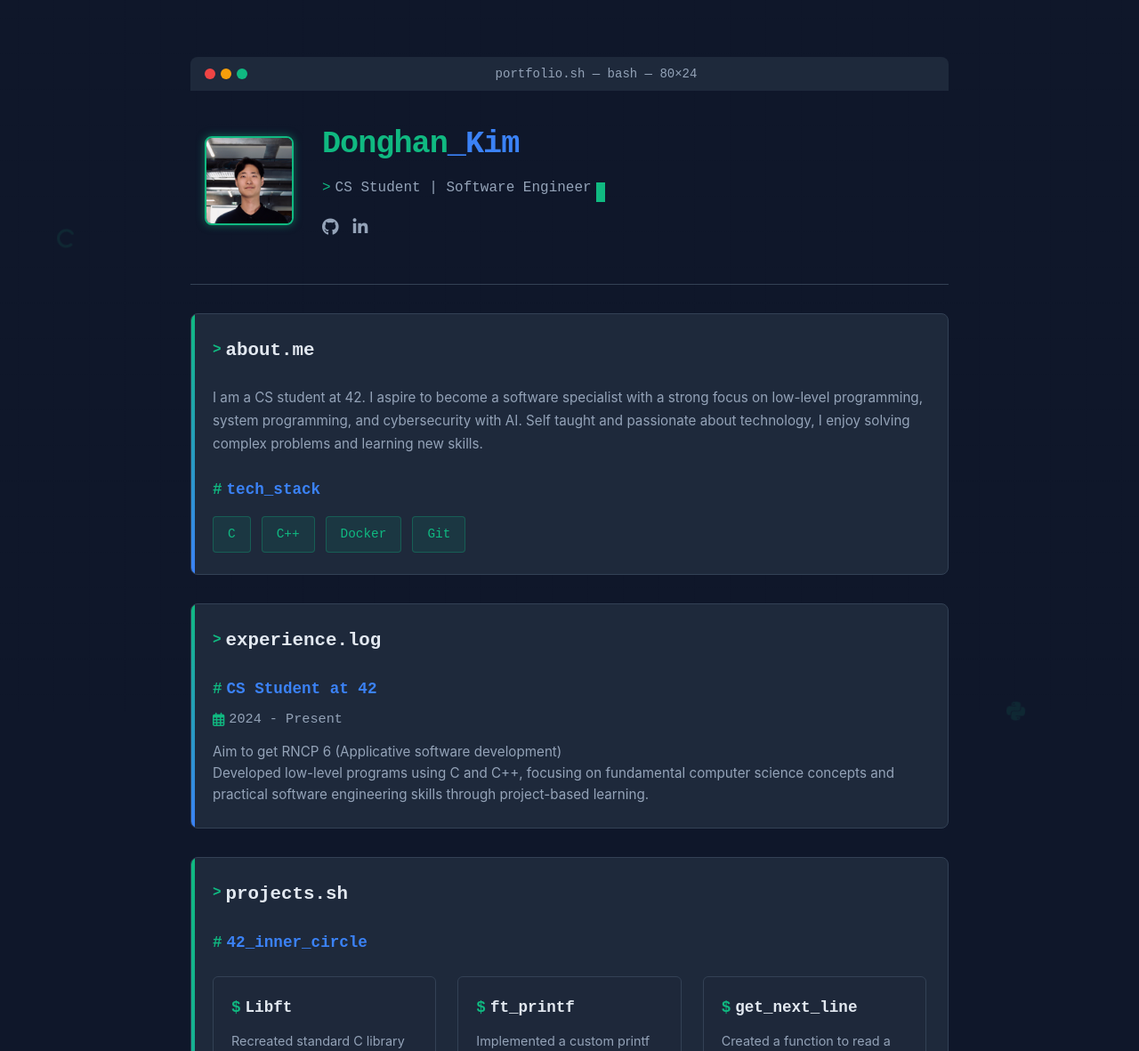
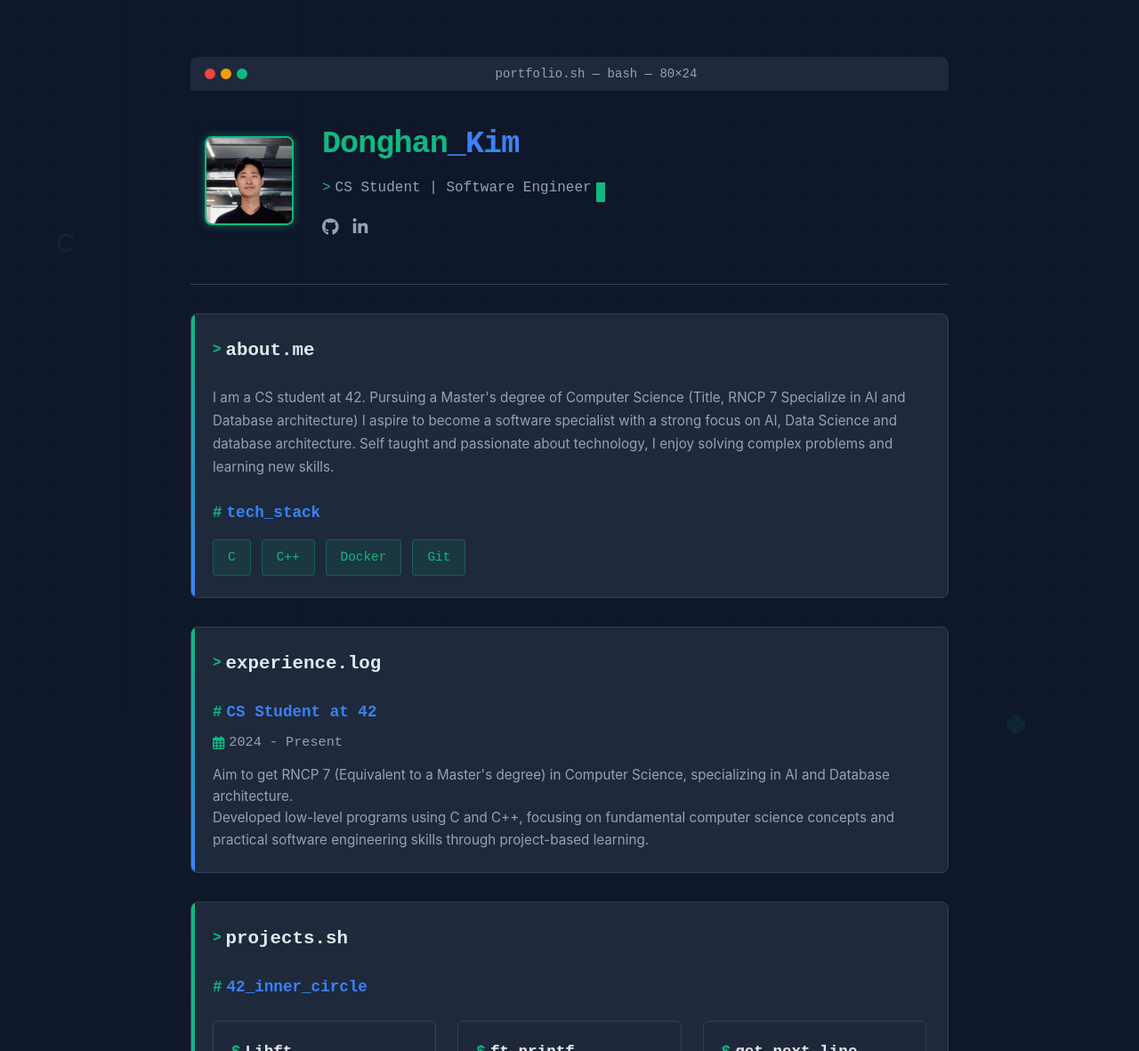
Before and after one commit to Donghan5/Donghan5.github.io, a plain HTML site: page index.html in a window 1280 px wide. Shown: the top 1181 px of the page at 89% size. Drawn offline with Linux system fonts and the light colour scheme.

Commit message:
modify index.html

```diff
--- a/index.html
+++ b/index.html
@@ -514,8 +514,8 @@
                 <h2>about.me</h2>
             </div>
             <div class="about-text">
-                I am a CS student at 42. I aspire to become a software specialist with a strong focus on low-level programming,
-                system programming, and cybersecurity with AI.
+				I am a CS student at 42. Pursuing a Master's degree of Computer Science (Title, RNCP 7 Specialize in AI and Database architecture)
+				I aspire to become a software specialist with a strong focus on AI, Data Science and database architecture.
 				Self taught and passionate about technology, I enjoy solving complex problems and learning new skills.
             </div>
             <h3>tech_stack</h3>
@@ -535,7 +535,7 @@
                 <h3>CS Student at 42</h3>
                 <p class="experience-duration"><i class="far fa-calendar-alt"></i> 2024 - Present</p>
                 <p>
-                    Aim to get RNCP 6 (Applicative software development)
+                    Aim to get RNCP 7 (Equivalent to a Master's degree) in Computer Science, specializing in AI and Database architecture.
                     <br>
                     Developed low-level programs using C and C++, focusing on fundamental computer science concepts
                     and practical software engineering skills through project-based learning.
```
